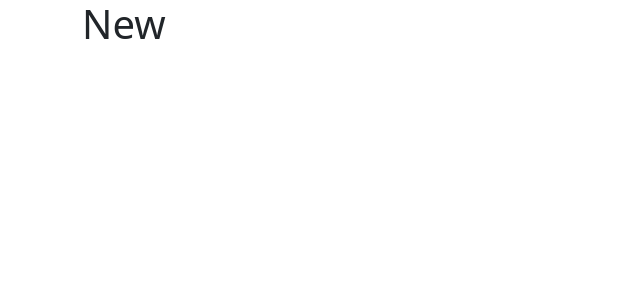
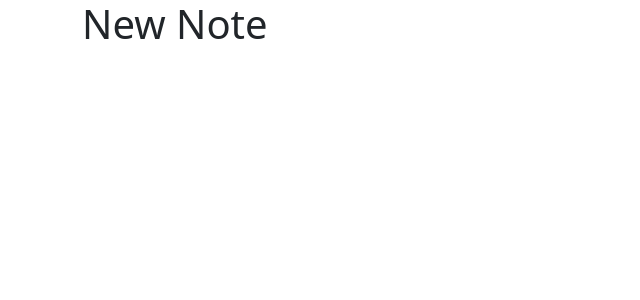
Before and after one commit to akshay-gupta7/markdown-note-taking-react, a React (Vite) app: page /new in a window 1280 px wide. Shown: the top 300 px of the page, without its empty margins (0-640 px from the left). Built offline with nearby package versions, Linux system fonts and the light colour scheme.

Commit message:
Add NewNote element and rout

```diff
--- a/src/App.tsx
+++ b/src/App.tsx
@@ -1,12 +1,14 @@
 import "bootstrap/dist/css/bootstrap.min.css"
 import { Container } from "react-bootstrap"
 import { Routes, Route, Navigate } from "react-router-dom"
+import { NewNote } from "./NewNote"
 
 function App() {
   return (
     <Container className="=my-4">
       <Routes>
         <Route path="/" element={<h1>Hi</h1>} />
+        <Route path="/new" element={<NewNote/>} />
         <Route path="/new" element={<h1>New</h1>} />
         <Route path="/:id">
           <Route index element={<h1>Show</h1>} />
--- /dev/null
+++ b/src/NewNote.tsx
@@ -0,0 +1,5 @@
+export function NewNote(){
+    return (
+        <h1 className="mb-4">New Note</h1>
+    )
+}
```
